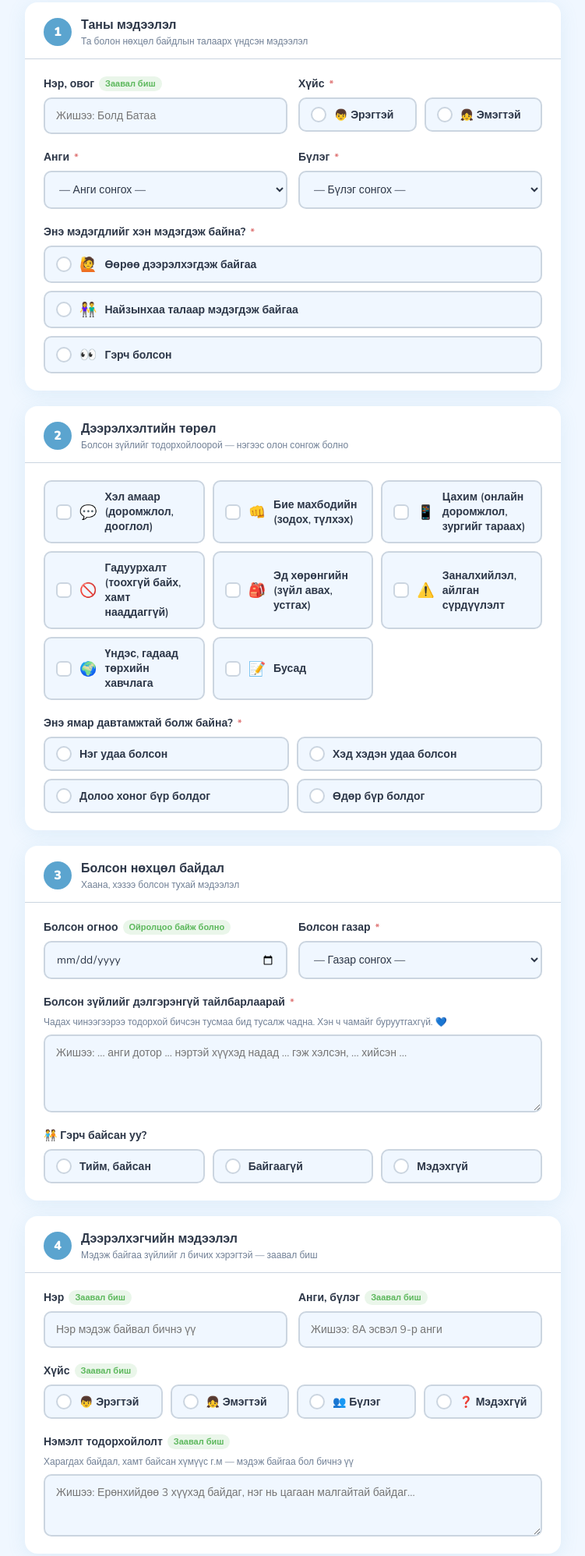
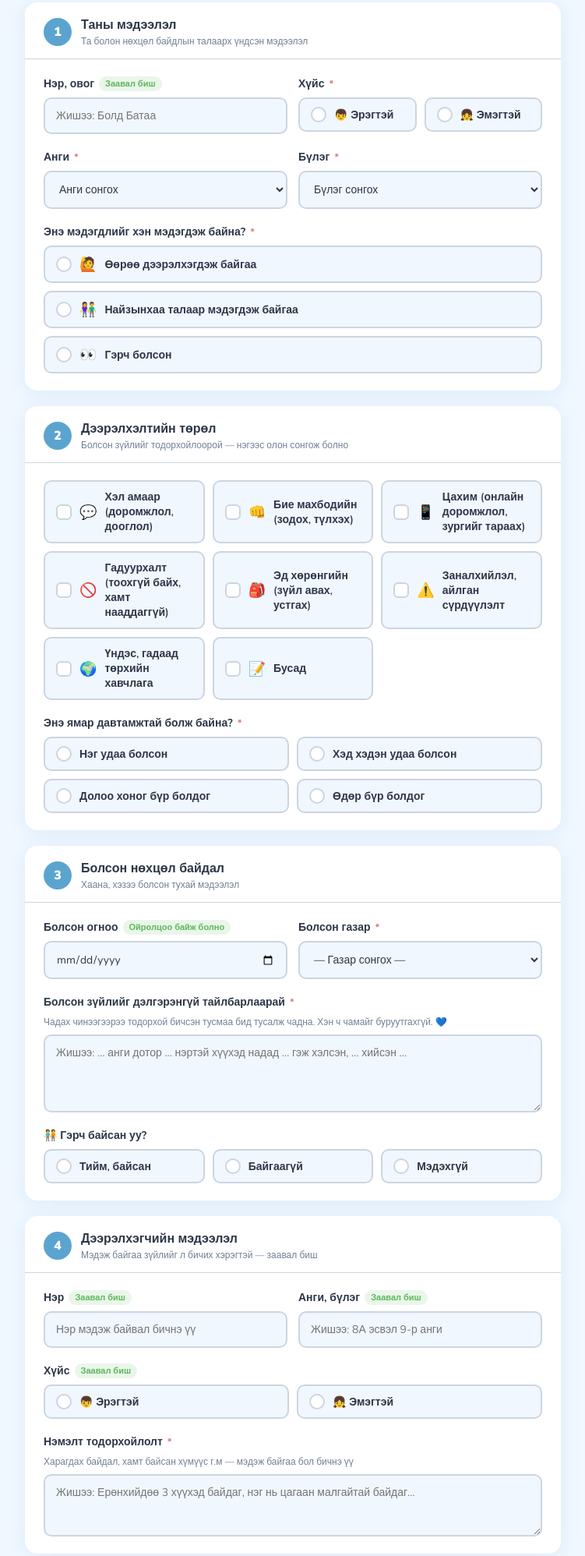
Before and after one commit to Uudusb/Nobullying84, a plain HTML site: page index.html in a window 1280 px wide. Shown: the part 838-2834 px from the top of the page at 78% size, without its empty margins (264-1015 px from the left). Drawn offline with nearby package versions, Linux system fonts and the light colour scheme.

Commit message:
Update form options and validation requirements

```diff
--- a/index.html
+++ b/index.html
@@ -500,7 +500,7 @@
         <div class="field">
           <label class="field-label">Анги <span class="req">*</span></label>
           <select id="f_angi" required>
-            <option value="">— Анги сонгох —</option>
+            <option value="">Анги сонгох</option>
             <option>1-р анги</option><option>2-р анги</option><option>3-р анги</option>
             <option>4-р анги</option><option>5-р анги</option><option>6-р анги</option>
             <option>7-р анги</option><option>8-р анги</option><option>9-р анги</option>
@@ -510,9 +510,11 @@
         <div class="field">
           <label class="field-label">Бүлэг <span class="req">*</span></label>
           <select id="f_buleg" required>
-            <option value="">— Бүлэг сонгох —</option>
-            <option>А бүлэг</option><option>Б бүлэг</option><option>В бүлэг</option>
-            <option>Г бүлэг</option><option>Д бүлэг</option><option>Е бүлэг</option>
+            <option value="">Бүлэг сонгох</option>
+            <option>1-р бүлэг</option><option>2-р бүлэг</option><option>3-р бүлэг</option>
+            <option>4-р бүлэг</option><option>5-р бүлэг</option><option>6-р бүлэг</option>
+            <option>7-р бүлэг</option><option>8-р бүлэг</option><option>9-р бүлэг</option>
+            <option>10-р бүлэг</option><option>11-р бүлэг</option><option>12-р бүлэг</option>
           </select>
         </div>
       </div>
@@ -657,7 +659,6 @@
             <option>Анги дотор</option>
             <option>Хоолны газар (буфет)</option>
             <option>Ариун цэврийн өрөө</option>
-            <option>Тамхины өрөө</option>
             <option>Сургуулийн талбай</option>
             <option>Сургуулийн коридор</option>
             <option>Сургуулийн гадна</option>
@@ -721,34 +722,16 @@
 
       <div class="field">
         <label class="field-label">Хүйс <span class="opt-tag">Заавал биш</span></label>
-        <div class="options-grid" style="grid-template-columns:1fr 1fr 1fr 1fr;">
-          <label class="opt-item">
-            <input type="radio" name="bullyGender" value="Эрэгтэй">
-            <span class="opt-box"></span>
-            <span class="opt-label">👦 Эрэгтэй</span>
-          </label>
-          <label class="opt-item">
-            <input type="radio" name="bullyGender" value="Эмэгтэй">
-            <span class="opt-box"></span>
-            <span class="opt-label">👧 Эмэгтэй</span>
-          </label>
-          <label class="opt-item">
-            <input type="radio" name="bullyGender" value="Бүлэг">
-            <span class="opt-box"></span>
-            <span class="opt-label">👥 Бүлэг</span>
-          </label>
-          <label class="opt-item">
-            <input type="radio" name="bullyGender" value="Мэдэхгүй">
-            <span class="opt-box"></span>
-            <span class="opt-label">❓ Мэдэхгүй</span>
-          </label>
+        <div class="options-grid" style="grid-template-columns:1fr 1fr;">
+          <label class="opt-item"><input type="radio" name="bullyGender" value="Эрэгтэй"><span class="opt-box"></span><span class="opt-label">👦 Эрэгтэй</span></label>
+          <label class="opt-item"><input type="radio" name="bullyGender" value="Эмэгтэй"><span class="opt-box"></span><span class="opt-label">👧 Эмэгтэй</span></label>
         </div>
       </div>
 
       <div class="field">
-        <label class="field-label">Нэмэлт тодорхойлолт <span class="opt-tag">Заавал биш</span></label>
+        <label class="field-label">Нэмэлт тодорхойлолт <span class="req">*</span></label>
         <p class="field-hint">Харагдах байдал, хамт байсан хүмүүс г.м — мэдэж байгаа бол бичнэ үү</p>
-        <textarea id="f_bully_todorh" placeholder="Жишээ: Ерөнхийдөө 3 хүүхэд байдаг, нэг нь цагаан малгайтай байдаг..." style="min-height:80px;"></textarea>
+        <textarea id="f_bully_todorh" placeholder="Жишээ: Ерөнхийдөө 3 хүүхэд байдаг, нэг нь цагаан малгайтай байдаг..." required style="min-height:80px;"></textarea>
       </div>
 
     </div>
@@ -1055,6 +1038,7 @@
     if (!getRadio("frequency")) { alert("Давтамж сонгоно уу!"); return false; }
     if (vSelect("f_gazar") === 0) { alert("Болсон газар сонгоно уу!"); return false; }
     if (vText("f_tailbar") === "Хоосон") { alert("Дэлгэрэнгүй тайлбар бичнэ үү!"); return false; }
+    if (vText("f_bully_todorh") === "Хоосон") { alert("Дээрэлхэгчийн нэмэлт тодорхойлолт бичнэ үү!"); return false; }
     if (!getRadio("urgent")) { alert("Яаралтай эсэхийг сонгоно уу!"); return false; }
     return true;
   }
```
